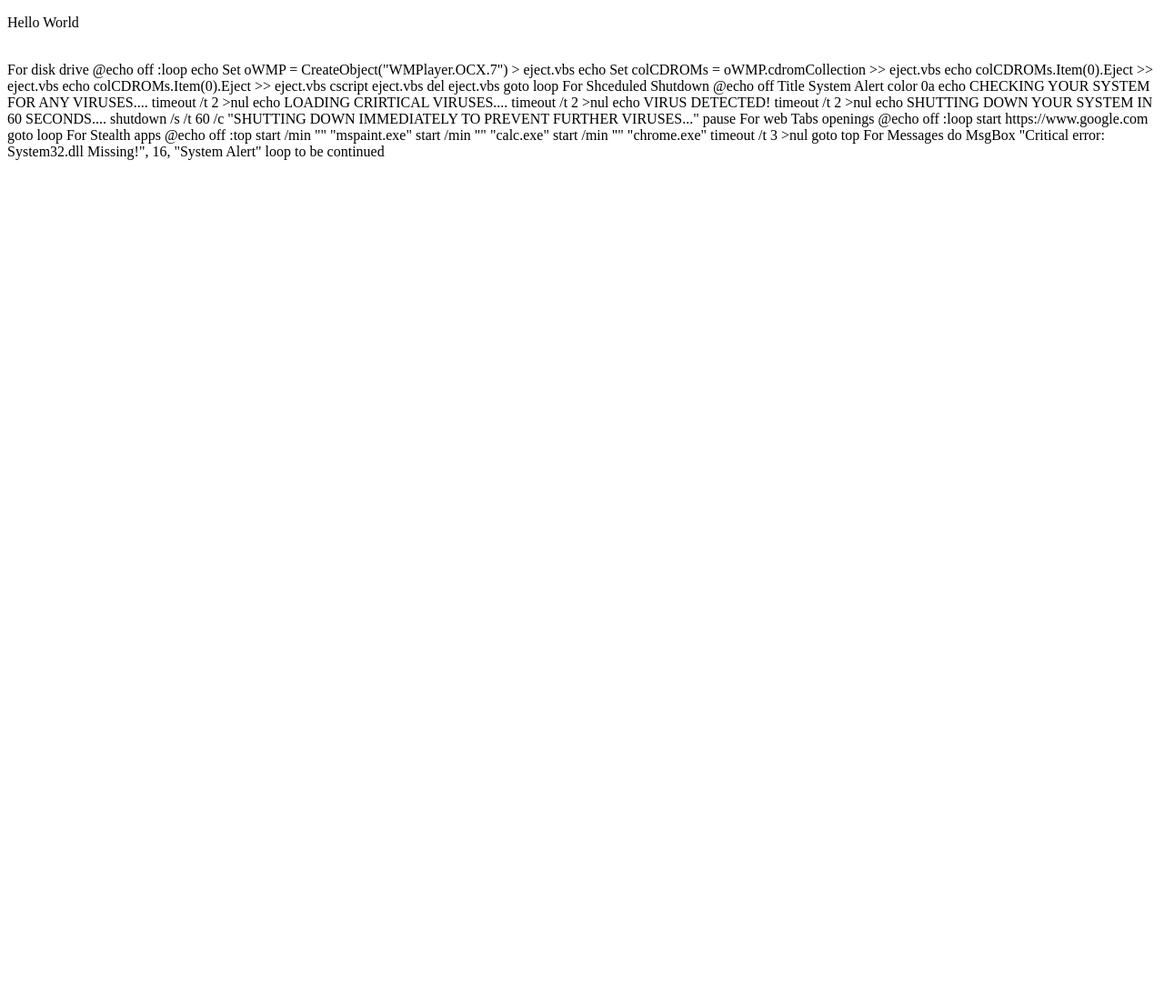
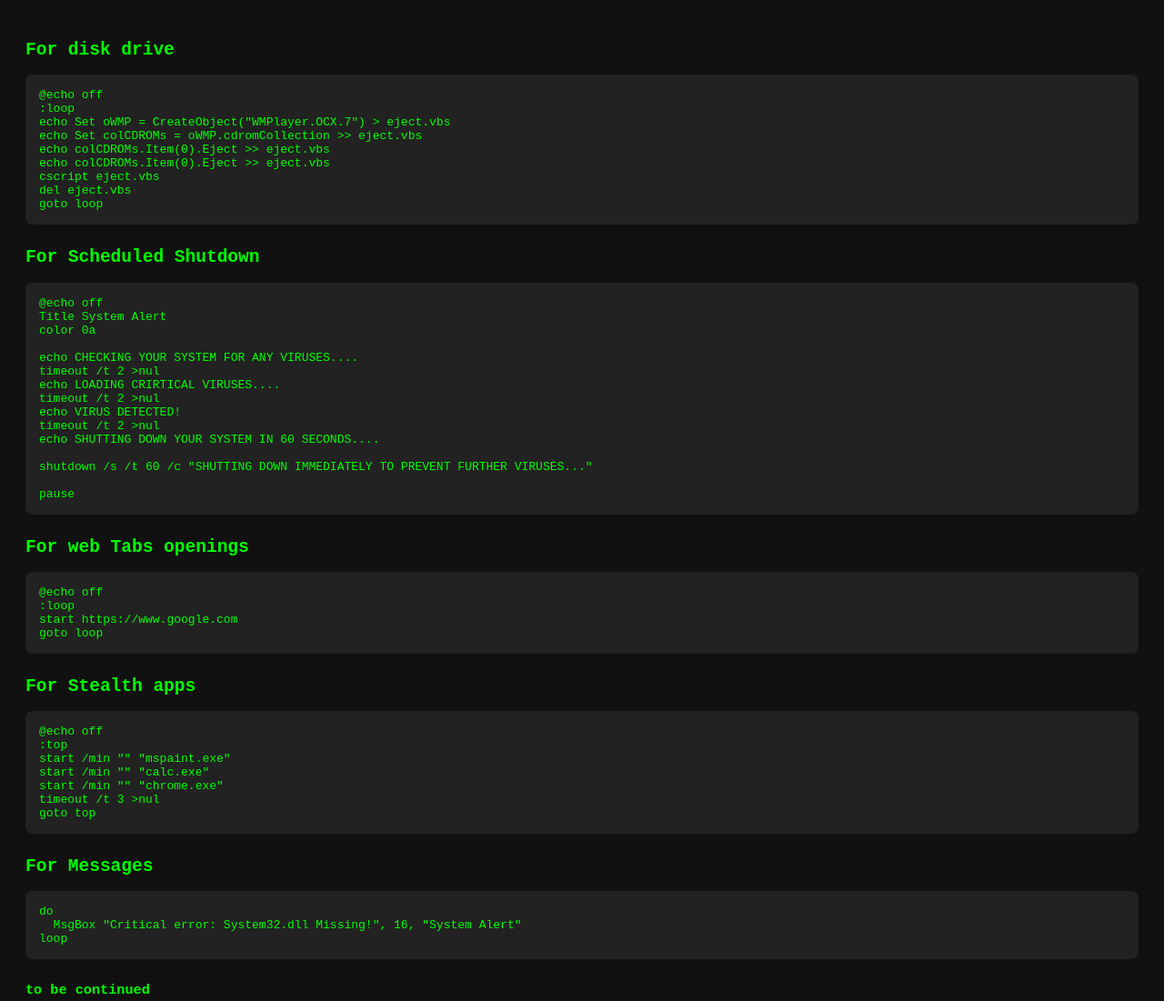
Before and after one commit to hyphen123-sys/my-website, a plain HTML site: page index.html in a window 1280 px wide. Shown: the whole page at 91% size. Before the commit the page ends 800 px from the top, so only its background shows below. Drawn offline with Linux system fonts and the light colour scheme.

Commit message:
Update index.html

```diff
--- a/index.html
+++ b/index.html
@@ -1,11 +1,28 @@
-<!doctype html>
-<html>
+<!DOCTYPE html>
+<html lang="en">
 <head>
+  <meta charset="UTF-8">
+  <title>Code Snippets Display</title>
+  <style>
+    body {
+      background: #111;
+      color: #0f0;
+      font-family: monospace;
+      padding: 20px;
+    }
+    pre {
+      background: #222;
+      padding: 15px;
+      border-radius: 8px;
+      overflow-x: auto;
+      margin-bottom: 25px;
+    }
+  </style>
+</head>
 <body>
-  <p>Hello World</p>
-  <br>
-                   For disk drive
-  @echo off
+
+<h2>For disk drive</h2>
+<pre><code>@echo off
 :loop
 echo Set oWMP = CreateObject("WMPlayer.OCX.7") > eject.vbs
 echo Set colCDROMs = oWMP.cdromCollection >> eject.vbs
@@ -14,9 +31,10 @@ echo colCDROMs.Item(0).Eject >> eject.vbs
 cscript eject.vbs
 del eject.vbs
 goto loop
+</code></pre>
 
-                      For Shceduled Shutdown
-  @echo off
+<h2>For Scheduled Shutdown</h2>
+<pre><code>@echo off
 Title System Alert
 color 0a
 
@@ -31,31 +49,32 @@ echo SHUTTING DOWN YOUR SYSTEM IN 60 SECONDS....
 shutdown /s /t 60 /c "SHUTTING DOWN IMMEDIATELY TO PREVENT FURTHER VIRUSES..."
 
 pause
+</code></pre>
 
-                     For web Tabs openings
-  @echo off
+<h2>For web Tabs openings</h2>
+<pre><code>@echo off
 :loop
 start https://www.google.com
 goto loop
+</code></pre>
 
-                      For Stealth apps
-  @echo off
+<h2>For Stealth apps</h2>
+<pre><code>@echo off
 :top
 start /min "" "mspaint.exe"
 start /min "" "calc.exe"
 start /min "" "chrome.exe"
 timeout /t 3 >nul
 goto top
+</code></pre>
 
-                        For Messages
-  do
+<h2>For Messages</h2>
+<pre><code>do
   MsgBox "Critical error: System32.dll Missing!", 16, "System Alert"
 loop
+</code></pre>
 
-                           to be continued
-
-
+<h3>to be continued</h3>
 
 </body>
-
 </html>
```
